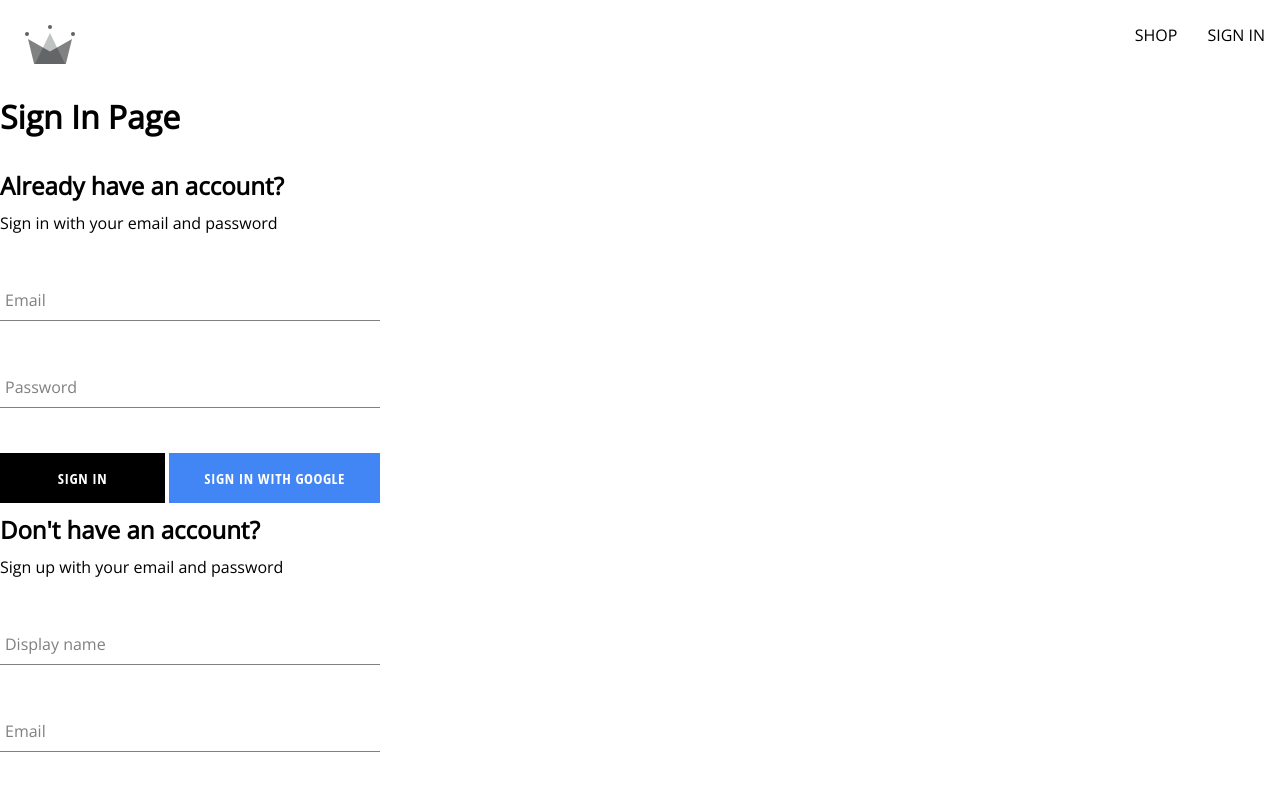
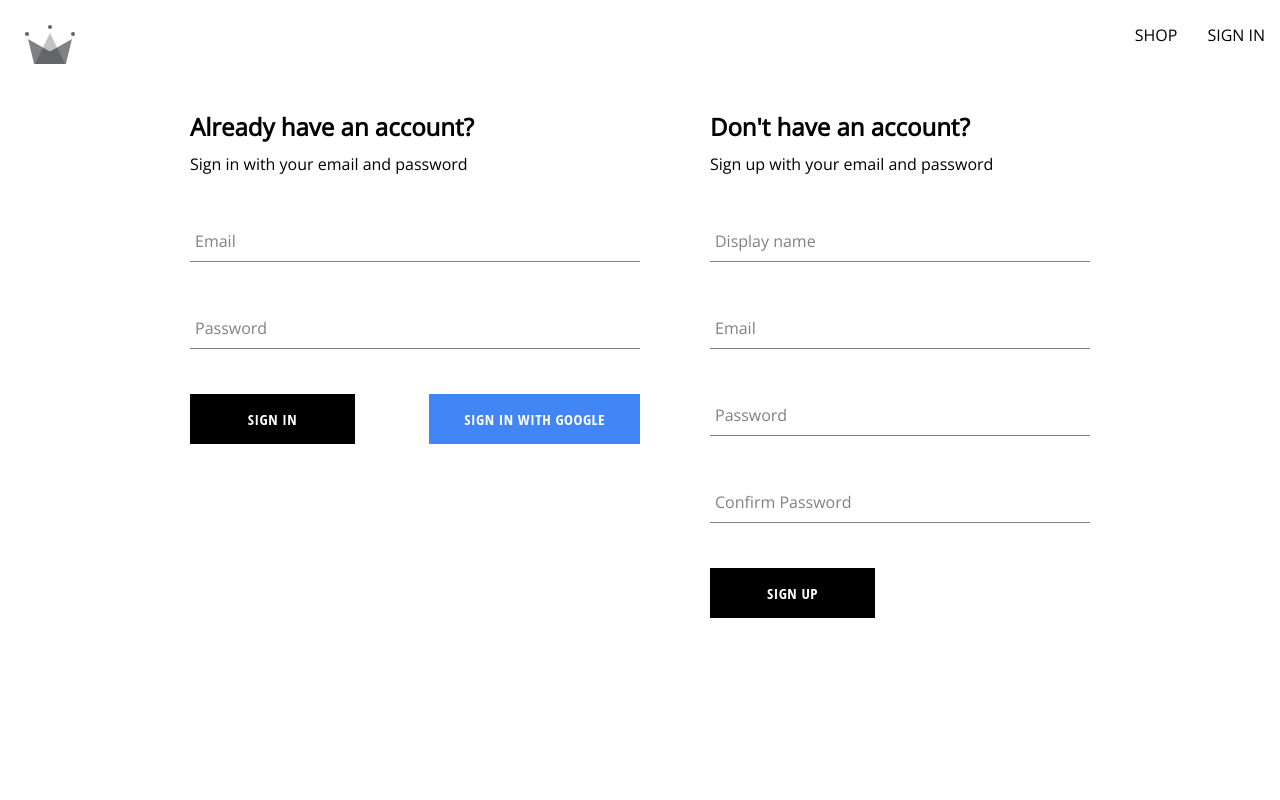
Before and after one commit to aloundoye/crwn-clothing, a React (Create React App) app: page /auth in a window 1280 px wide. Shown: the top 800 px of the page. Built offline with nearby package versions, Linux system fonts and the light colour scheme.

Commit message:
Finishing Authentication Page

```diff
--- a/src/components/sign-in-form/sign-in-form.component.jsx
+++ b/src/components/sign-in-form/sign-in-form.component.jsx
@@ -6,7 +6,7 @@
 import {
   signInWithGooglePopup,
   createUserDocumentFromAuth,
-  signInAuthUserWithEmailAndPassword
+  signInAuthUserWithEmailAndPassword,
 } from '../../utils/firebase/firebase.utils';
 
 import './sign-in-form.styles.scss';
@@ -26,12 +26,24 @@
 
   const handleSubmit = async (event) => {
     event.preventDefault();
-      const response = await signInAuthUserWithEmailAndPassword(email, password);
+    try {
+      const response = await signInAuthUserWithEmailAndPassword(
+        email,
+        password
+      );
       console.log(response);
-    try {
       resetFormFields();
     } catch (error) {
-      console.log('', error);
+      switch (error.code) {
+        case 'auth/wrong-password':
+          alert('Incorrect password');
+          break;
+        case 'auth/user-not-found':
+          alert('No user associated with this email');
+          break;
+        default:
+          console.log(error);
+      }
     }
   };
 
@@ -68,7 +80,7 @@
         />
         <div className="buttons-container">
           <Button type="submit">Sign In</Button>
-          <Button buttonType="google" onClick={signInWithGoogle}>
+          <Button type="button" buttonType="google" onClick={signInWithGoogle}>
             Sign in with Google
           </Button>
         </div>
--- a/src/components/sign-in-form/sign-in-form.styles.scss
+++ b/src/components/sign-in-form/sign-in-form.styles.scss
@@ -1,13 +1,13 @@
 .sign-in-container {
   display: flex;
   flex-direction: column;
-  width: 380px;
+  width: 450px;
 
   h2 {
     margin: 10px 0;
   }
 
-  .buttons-container{
+  .buttons-container {
     display: flex;
     justify-content: space-between;
   }
--- a/src/routes/authentication/authentication.component.jsx
+++ b/src/routes/authentication/authentication.component.jsx
@@ -1,21 +1,13 @@
-import {
-  signInWithGooglePopup,
-  createUserDocumentFromAuth,
-} from '../../utils/firebase/firebase.utils';
-
 import SignUpForm from '../../components/sign-up-form/sign-up-form.component';
 import SignInForm from '../../components/sign-in-form/sign-in-form.component';
 
+import './authentication.styles.scss'
+
 const Authentication = () => {
-
-
-
   return (
-    <div>
-      <h1>Sign In Page</h1>
-      <SignInForm/>
-
-      <SignUpForm/>
+    <div className="authentication-container">
+      <SignInForm />
+      <SignUpForm />
     </div>
   );
 };
--- /dev/null
+++ b/src/routes/authentication/authentication.styles.scss
@@ -0,0 +1,6 @@
+.authentication-container {
+  display: flex;
+  width: 900px;
+  justify-content: space-between;
+  margin: 30px auto;
+}
```
